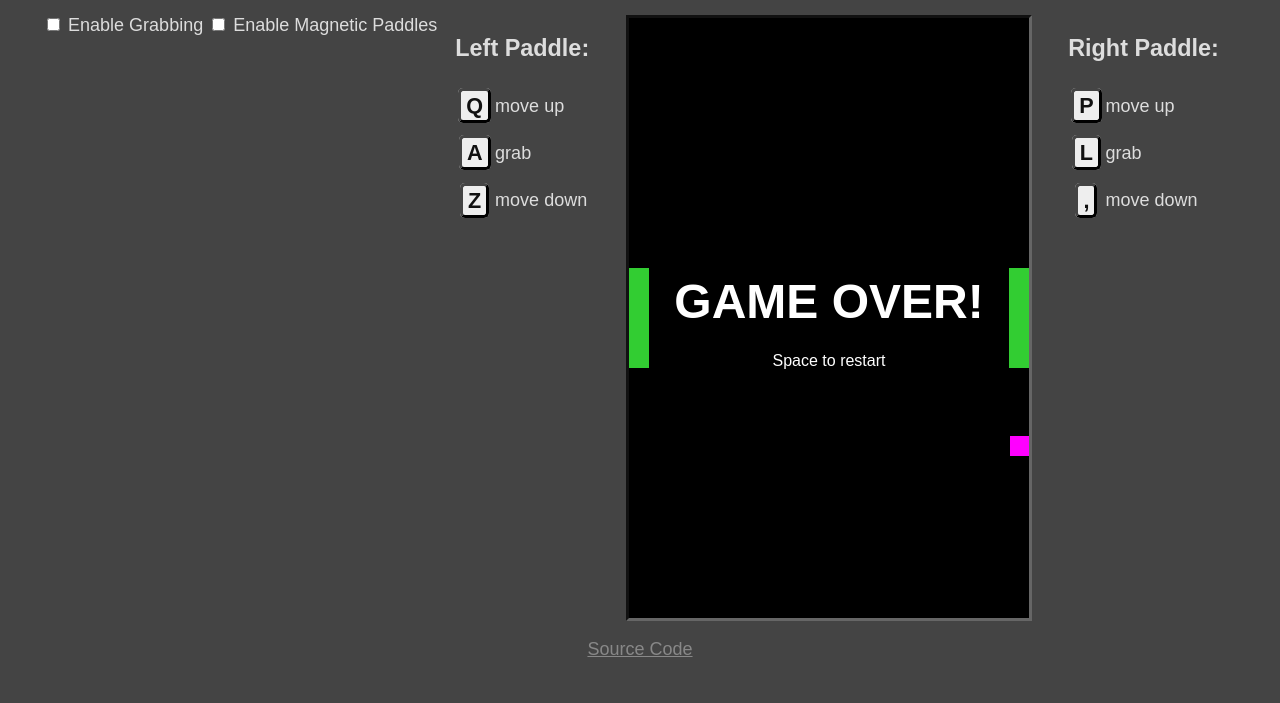
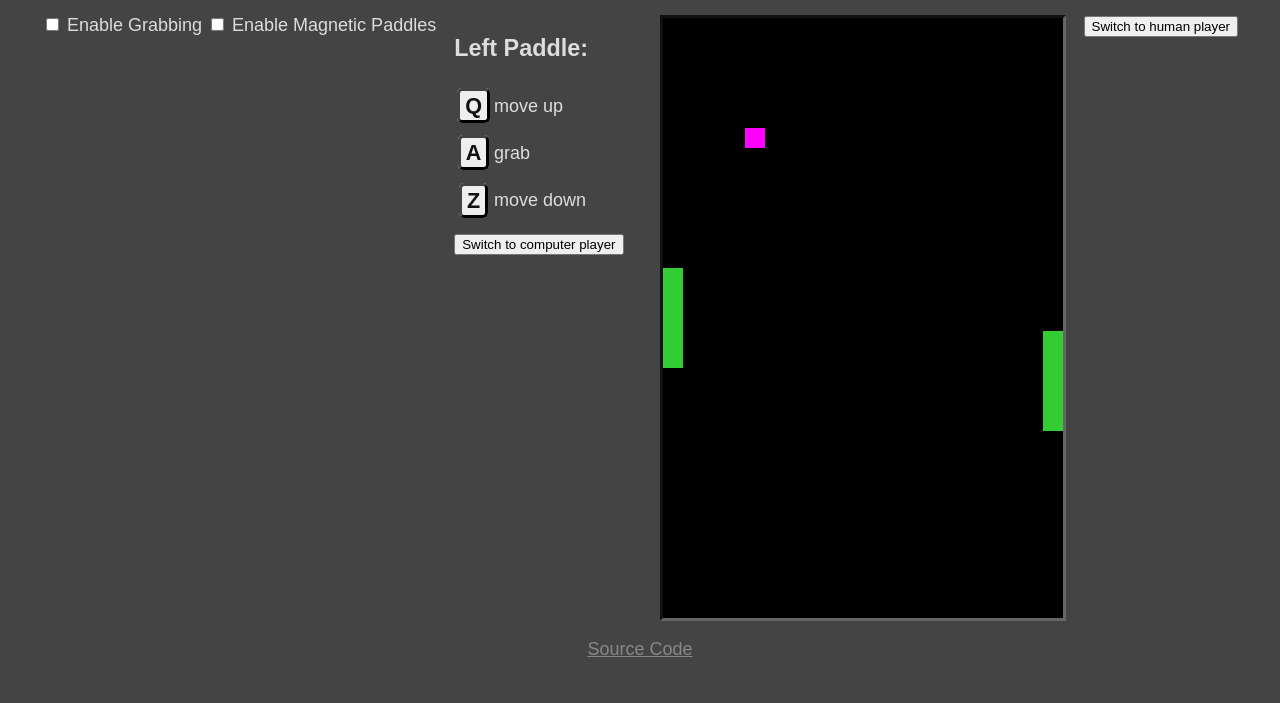
Before and after one commit to linusrachlis/the-pong-variations, a website built with Vite: page index.html in a window 1280 px wide. Shown: the part 97-800 px from the top of the page. Built offline with nearby package versions, Linux system fonts and the light colour scheme.

Commit message:
Integrate AI branch (#9)
* V1 AI (but hard-coded to right paddle)

Cherry picks 71cf997

* AI can now take (n)either side, or both - user's choice

 Integrates a4051b2

```diff
--- a/index.html
+++ b/index.html
@@ -42,11 +42,12 @@
         border: 3px inset #666;
         background-color: black;
     }
+    .hidden_panel { display: none; }
 </style>
 </head>
 <body>
     <header>
-        <h1>Gravity Pong</h1>
+        <h1>The Pong Variations</h1>
     </header>
     <main>
         <div>
@@ -59,6 +60,7 @@
                 Enable Magnetic Paddles
             </label>
         </div>
+        <div class=sidebar>
             <div class=help>
                 <h2>Left Paddle:</h2>
                 <table>
@@ -75,9 +77,15 @@
                         <td>move down</td>
                     </tr>
                 </table>
+                <button class=mode_switch data-to=ai data-side=left>Switch to computer player</button>
+            </div>
+            <div class="ai_panel hidden_panel">
+                <button class=mode_switch data-to=human data-side=left>Switch to human player</button>
+            </div>
         </div>
         <canvas id=canvas width=400 height=600></canvas>
-        <div class=help>
+        <div class=sidebar>
+            <div class="help hidden_panel">
                 <h2>Right Paddle:</h2>
 
                 <table>
@@ -94,6 +102,11 @@
                         <td>move down</td>
                     </tr>
                 </table>
+                <button class=mode_switch data-to=ai data-side=right>Switch to computer player</button>
+            </div>
+            <div class=ai_panel>
+                <button class=mode_switch data-to=human data-side=right>Switch to human player</button>
+            </div>
         </div>
     </main>
     <footer>
--- /dev/null
+++ b/src/ai.ts
@@ -0,0 +1,52 @@
+import Pong from './pong'
+import Paddle from './paddle'
+import Input from './input'
+
+const enum MoveDirection {
+    UP,
+    DOWN,
+    STOP,
+}
+
+export default class AI implements Input {
+    static readonly puck_y_distance_threshold = 40
+    static readonly move_request_threshold = 10
+
+    private last_requested_direction: MoveDirection | undefined
+    private move_request_counter = 0
+
+    tick(paddle: Paddle, pong: Pong): void {
+        const puck = pong.puck
+        // Only care if puck is approaching
+        if (
+            (puck.center_x < paddle.center_x && puck.vel.x <= 0) ||
+            (puck.center_x > paddle.center_x && puck.vel.x >= 0)
+        ) {
+            this.move_debounce(paddle, MoveDirection.STOP)
+            return
+        }
+
+        const y_distance_to_puck = pong.puck.center_y - paddle.center_y
+        if (y_distance_to_puck >= AI.puck_y_distance_threshold) {
+            this.move_debounce(paddle, MoveDirection.DOWN)
+        } else if (y_distance_to_puck <= -AI.puck_y_distance_threshold) {
+            this.move_debounce(paddle, MoveDirection.UP)
+        } else {
+            this.move_debounce(paddle, MoveDirection.STOP)
+        }
+    }
+
+    private move_debounce(paddle: Paddle, direction: MoveDirection): void {
+        if (direction == this.last_requested_direction) {
+            this.move_request_counter++
+            if (this.move_request_counter >= AI.move_request_threshold) {
+                paddle.moving_down = direction == MoveDirection.DOWN
+                paddle.moving_up = direction == MoveDirection.UP
+                this.move_request_counter = 0
+            }
+        } else {
+            this.last_requested_direction = direction
+            this.move_request_counter = 1
+        }
+    }
+}
--- /dev/null
+++ b/src/enums.ts
@@ -0,0 +1,8 @@
+export const enum PlayerSide {
+    LEFT = 'left',
+    RIGHT = 'right',
+}
+export const enum PlayerInput {
+    AI = 'ai',
+    HUMAN = 'human',
+}
--- /dev/null
+++ b/src/human_input.ts
@@ -0,0 +1,14 @@
+import Input from './input'
+import Paddle from './paddle'
+import Pong from './pong'
+
+export default class HumanInput implements Input {
+    moving_up = false
+    moving_down = false
+
+    // eslint-disable-next-line @typescript-eslint/no-unused-vars
+    tick(paddle: Paddle, _pong: Pong): void {
+        paddle.moving_up = this.moving_up
+        paddle.moving_down = this.moving_down
+    }
+}
--- /dev/null
+++ b/src/input.ts
@@ -0,0 +1,6 @@
+import Paddle from './paddle'
+import Pong from './pong'
+
+export default interface Input {
+    tick(paddle: Paddle, pong: Pong): void
+}
--- a/src/main.ts
+++ b/src/main.ts
@@ -1,4 +1,8 @@
 import Pong from './pong'
+import AI from './ai'
+import { PlayerInput, PlayerSide } from './enums'
+import HumanInput from './human_input'
+import Input from './input'
 
 export class GameMode {
     grabbing = false
@@ -30,6 +34,19 @@ window.addEventListener('load', () => {
     magnetic_mode_checkbox.addEventListener('change', update_game_mode)
 
     let pong: Pong | undefined
+
+    const human_input_l = new HumanInput()
+    const human_input_r = new HumanInput()
+    const human_inputs = {
+        [PlayerSide.LEFT]: human_input_l,
+        [PlayerSide.RIGHT]: human_input_r,
+    }
+
+    const player_inputs: Record<PlayerSide, Input> = {
+        [PlayerSide.LEFT]: human_input_l,
+        [PlayerSide.RIGHT]: new AI(),
+    }
+
     let tick_interval: number
 
     const paint = () => {
@@ -53,7 +70,13 @@ window.addEventListener('load', () => {
         if (pong !== undefined) {
             return // Won't restart if exists and isn't over
         }
-        pong = new Pong(game_mode, canvas.width, canvas.height)
+        pong = new Pong(
+            game_mode,
+            canvas.width,
+            canvas.height,
+            player_inputs[PlayerSide.LEFT],
+            player_inputs[PlayerSide.RIGHT]
+        )
         tick_interval = window.setInterval(tick, tick_length)
         window.requestAnimationFrame(paint)
     }
@@ -68,22 +91,22 @@ window.addEventListener('load', () => {
             // Movement
             case 'q':
                 {
-                    pong.paddle_l.moving_up = e.type == 'keydown'
+                    human_input_l.moving_up = e.type == 'keydown'
                 }
                 break
             case 'z':
                 {
-                    pong.paddle_l.moving_down = e.type == 'keydown'
+                    human_input_l.moving_down = e.type == 'keydown'
                 }
                 break
             case 'p':
                 {
-                    pong.paddle_r.moving_up = e.type == 'keydown'
+                    human_input_r.moving_up = e.type == 'keydown'
                 }
                 break
             case ',':
                 {
-                    pong.paddle_r.moving_down = e.type == 'keydown'
+                    human_input_r.moving_down = e.type == 'keydown'
                 }
                 break
 
@@ -111,4 +134,38 @@ window.addEventListener('load', () => {
 
     window.addEventListener('keydown', handle_key_event)
     window.addEventListener('keyup', handle_key_event)
+    window.addEventListener('click', (e: MouseEvent) => {
+        if (
+            e.target &&
+            e.target instanceof HTMLElement &&
+            e.target.matches('button.mode_switch')
+        ) {
+            const sidebar = <HTMLElement>e.target.closest('.sidebar')
+            const help_panel = <HTMLElement>sidebar.querySelector('.help')
+            const ai_panel = <HTMLElement>sidebar.querySelector('.ai_panel')
+            const side = <PlayerSide>e.target.dataset.side
+
+            switch (e.target.dataset.to) {
+                case PlayerInput.AI:
+                    {
+                        help_panel.classList.add('hidden_panel')
+                        ai_panel.classList.remove('hidden_panel')
+                        player_inputs[side] = new AI()
+                    }
+                    break
+                case PlayerInput.HUMAN:
+                    {
+                        ai_panel.classList.add('hidden_panel')
+                        help_panel.classList.remove('hidden_panel')
+                        player_inputs[side] = human_inputs[side]
+                    }
+                    break
+            }
+
+            if (pong !== undefined && !pong.is_over) {
+                // Hot-swap input
+                pong.paddles[side].input = player_inputs[side]
+            }
+        }
+    })
 })
--- a/src/paddle.ts
+++ b/src/paddle.ts
@@ -1,3 +1,4 @@
+import Input from './input'
 import Pong from './pong'
 
 export default class Paddle {
@@ -6,6 +7,7 @@ export default class Paddle {
         public top: number,
         public width: number,
         public height: number,
+        public input: Input,
         private pong: Pong
     ) {}
 
@@ -145,6 +147,8 @@ export default class Paddle {
                 puck.vel.y *= -1
             }
         }
+
+        this.input.tick(this, this.pong)
     }
 
     draw(ctx: CanvasRenderingContext2D): void {
--- a/src/pong.ts
+++ b/src/pong.ts
@@ -1,3 +1,5 @@
+import Input from './input'
+import { PlayerSide } from './enums'
 import Puck from './puck'
 import Paddle from './paddle'
 import * as util from './util'
@@ -7,13 +9,16 @@ export default class Pong {
     puck: Puck
     paddle_l: Paddle
     paddle_r: Paddle
+    paddles: Record<PlayerSide, Paddle>
 
     is_over = false
 
     constructor(
         public game_mode: GameMode,
         public width: number,
-        public height: number
+        public height: number,
+        input_l: Input,
+        input_r: Input
     ) {
         const half_width = Math.floor(width / 2)
         const half_height = Math.floor(height / 2)
@@ -26,6 +31,7 @@ export default class Pong {
             paddle_y,
             paddle_width,
             paddle_height,
+            input_l,
             this
         )
         this.paddle_r = new Paddle(
@@ -33,8 +39,13 @@ export default class Pong {
             paddle_y,
             paddle_width,
             paddle_height,
+            input_r,
             this
         )
+        this.paddles = {
+            [PlayerSide.LEFT]: this.paddle_l,
+            [PlayerSide.RIGHT]: this.paddle_r,
+        }
 
         const puck_width = 20,
             puck_height = 20
```
Lines whose indentation alone changed are shown as unchanged.
